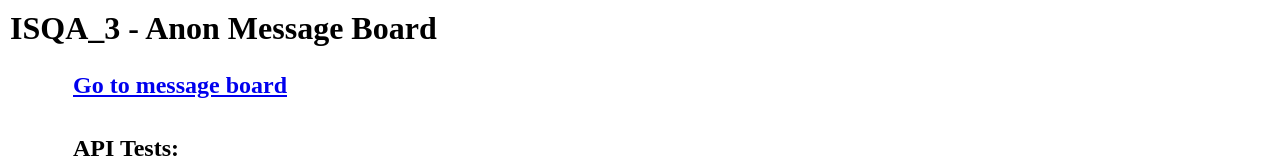
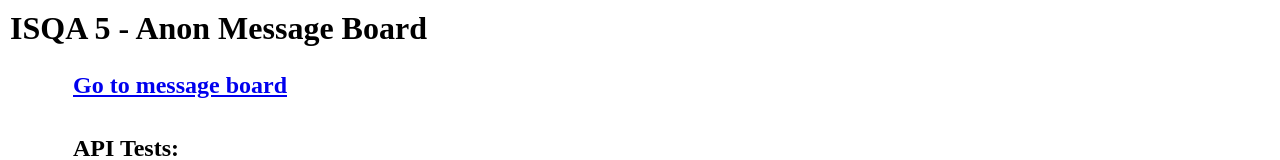
Before and after one commit to numoonchld/fcc-anonymous-message-board, a website: page views/index.html in a window 1280 px wide. Shown: the top 160 px of the page. Drawn offline with nearby package versions, Linux system fonts and the light colour scheme; files that its build step writes are made by us from their sources.

Commit message:
👶💂 Updated with Glitch

```diff
--- a/views/index.html
+++ b/views/index.html
@@ -2,7 +2,7 @@
 <html>
 
   <head>
-    <title>Welcome to HyperDev!</title>
+    <title>FCC ISQA - Anon Message Board</title>
     <meta name="description" content="A cool thing made with HyperDev">
 <!--     <link id="favicon" rel="icon" href="https://hyperdev.com/favicon-app.ico" type="image/x-icon"> -->
     <meta charset="utf-8">
@@ -13,7 +13,7 @@
 
   <body>
 
-    <header> <h1>ISQA_3 - Anon Message Board</h1> </header>
+    <header> <h1>ISQA 5 - Anon Message Board</h1> </header>
 
     <h2  style='margin-top: 2%; margin-left: 5%;'>  <a href='/b/messageBoard/'> Go to message board </a>  </h2>
 
```
